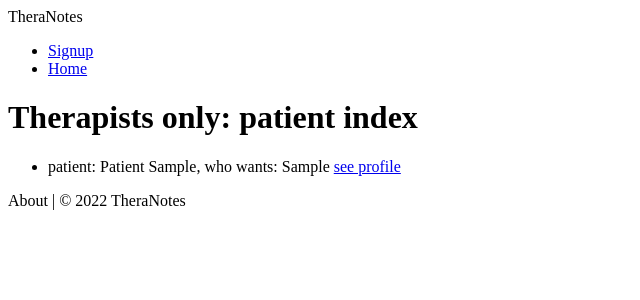
After one commit to pneibaur/TheraNotes, a Django app: page /patients/1 in a window 1280 px wide. The commit adds this page. Shown: the top 300 px of the page, without its empty margins (0-640 px from the left). Run offline with Django 4.2, Linux system fonts and the light colour scheme; tables that the repository leaves empty hold one stand-in row (values such as "Sample post").

Commit message:
completes px/tx profs. adds view pages

```diff
--- a/main_app/forms.py
+++ b/main_app/forms.py
@@ -6,7 +6,7 @@ from django.contrib.auth import forms, get_user_model
 class CustomUserCreationForm(forms.UserCreationForm):
     class Meta:
         model= get_user_model()
-        fields = ('username', 'first_name', 'last_name', 'email',)
+        fields = ('username', 'first_name', 'last_name', 'email', 'interests', 'bio', )
 
 class PatientSignupForm(ModelForm):
     class Meta:
--- a/main_app/models.py
+++ b/main_app/models.py
@@ -1,6 +1,7 @@
-from enum import unique
 from django.db import models
 from django.contrib.auth.models import AbstractUser
+from django.urls import reverse
+
 
 class User(AbstractUser):
     username = models.CharField(max_length=100, unique=True)
@@ -10,24 +11,34 @@ class User(AbstractUser):
     last_name = models.CharField(max_length=50)
     email = models.EmailField(unique=True)
     creation_date = models.DateField(auto_now_add=True)
+    interests = models.TextField(max_length=250, default='None added')
+    bio = models.TextField(max_length=250, default='No bio added')
 
     USERNAME_FIELD = 'email'
-    REQUIRED_FIELDS = []
+    REQUIRED_FIELDS = ['username', 'first_name', 'last_name']
 
     def __str__(self) -> str:
         return f"User full name: {self.first_name} {self.last_name}"
 
 
+class Patient(models.Model):
+    user = models.OneToOneField(
+        User, on_delete=models.CASCADE, primary_key=True)
+    desired_treatment = models.TextField(
+        max_length=250, default="Patient didn't specify...")
+    road_map = models.TextField(max_length=250, default='No current road map')
 
-class Patient(models.Model):
-    user = models.OneToOneField(User, on_delete=models.CASCADE, primary_key=True)
-    desired_treatment = models.TextField(max_length=250)
+    def get_absolute_url(self):
+        return reverse("patient_detail", kwargs={"patient_id": self.user_id})
+
 
     def __str__(self) -> str:
         return f"Patient {self.user.first_name}, who wants: {self.desired_treatment}"
 
+
 class Therapist(models.Model):
-    user = models.OneToOneField(User, on_delete=models.CASCADE, primary_key=True)
+    user = models.OneToOneField(
+        User, on_delete=models.CASCADE, primary_key=True)
     therapy_license = models.CharField(max_length=50)
     treatment_specialty = models.CharField(max_length=100)
     patient = models.ManyToManyField(Patient)
--- a/main_app/templates/base.html
+++ b/main_app/templates/base.html
@@ -9,8 +9,12 @@
 <header>
     <nav>
         <div>TheraNotes</div>
+        {% if user.is_authenticated %}
+        <div>Hello {{user.first_name}}</div>
+        {% endif %}
         <ul>
             <li><a href="{% url 'signup' %}">Signup</a></li>
+            <li><a href="{% url 'home' %}">Home</a></li>
         </ul>
     </nav>
 </header>
--- /dev/null
+++ b/main_app/templates/patient/patient_home.html
@@ -0,0 +1,6 @@
+{% extends 'base.html' %}
+{% block content %}
+
+<h1>Patient home page</h1>
+
+{% endblock content %}
--- /dev/null
+++ b/main_app/templates/profiles/profile_index.html
@@ -0,0 +1,28 @@
+{% extends 'base.html' %}
+{% block content %}
+
+{% if therapists %}
+<h1>Meet our therapists</h1>
+<ul>
+    {% for t in therapists %}
+    <li>{{t}}: <a href="{% url 'therapist_detail' t.user_id %}">meet me</a></li>
+    {% endfor %}
+</ul>
+
+{% elif therapist_patients %}
+<h1>Therapists only: patient index</h1>
+<ul>
+    {% for p in therapist_patients %}
+    <li>patient: {{p}} <a href="{% url 'patient_detail' p.user_id %}">see profile</a></li>
+    {% endfor %}
+</ul>
+{% endif %}
+{% if unassigned_patients %}
+<ul>
+    {% for p in unassigned_patients %}
+    <li>unassigned patient: {{p}}</li>
+    {% endfor %}
+</ul>
+{% endif %}
+
+{% endblock content %}
--- a/main_app/urls.py
+++ b/main_app/urls.py
@@ -10,4 +10,7 @@ urlpatterns = [
     # THERAPISTS
     path("therapists/", views.therapist_index, name='therapist_index'),
     path("therapists/<int:therapist_id>", views.therapist_detail, name='therapist_detail'),
+    # PATIENTS
+    path("patients/<int:therapist_id>", views.patient_index, name='patient_index'),
+    path("patients/<int:patient_id>", views.patient_detail, name='patient_detail'),
 ]
--- a/main_app/views.py
+++ b/main_app/views.py
@@ -19,11 +19,13 @@ def patient_signup(request):
         user_form = CustomUserCreationForm(request.POST)
         patient_form = PatientSignupForm(request.POST)
         if user_form.is_valid() and patient_form.is_valid():
-            user = user_form.save()
+            user = user_form.save(commit=False)
+            user.is_patient = True
+            user.save()
             p = Patient.objects.create(
                 user=user, desired_treatment=patient_form.instance.desired_treatment)
             p.save()
-            return redirect('home')
+            return redirect('patient_detail', patient_id=p.user_id)
         else:
             error_message = 'Invalid Signup - please try again.'
     else:
@@ -43,14 +45,17 @@ def therapist_signup(request):
         user_form = CustomUserCreationForm(request.POST)
         therapist_form = TherapistSignupForm(request.POST)
         if user_form.is_valid() and therapist_form.is_valid():
-            user = user_form.save()
+            user = user_form.save(commit=False)
+            user.is_therapist = True
+            user.save()
+            # set save to commit=False, then flip the boolean for is_therapist!
             t = Therapist.objects.create(
                 user=user,
                 therapy_license=therapist_form.instance.therapy_license,
                 treatment_specialty=therapist_form.instance.treatment_specialty,
             )
             t.save()
-            return redirect('home')
+            return redirect('therapist_detail', therapist_id=t.user_id)
         else:
             error_message = 'Invalid Signup - please try again.'
     else:
@@ -66,8 +71,28 @@ def therapist_signup(request):
 
 def therapist_index(request):
     therapists = Therapist.objects.all()
-    return render(request, 'profiles/therapist_index.html', {'therapists': therapists})
+    return render(request, 'profiles/profile_index.html', {'therapists': therapists})
+
 
 def therapist_detail(request, therapist_id):
     therapist = Therapist.objects.get(user_id=therapist_id)
-    return render(request, 'profiles/therapist_detail.html', {'therapist': therapist})
+    return render(request, 'profiles/profile_detail.html', {'therapist': therapist})
+
+
+def patient_index(request, therapist_id):
+    therapist_patients = Therapist.objects.get(user_id=therapist_id).patient.all()
+    unassigned_patients = Patient.objects.filter(therapist__isnull=True)
+    return render(request, 'profiles/profile_index.html', {'therapist_patients': therapist_patients, 'unassigned_patients': unassigned_patients})
+
+
+def patient_detail(request, patient_id):
+    patient = Patient.objects.get(user_id=patient_id)
+    return render(request, 'profiles/profile_detail.html', {'patient': patient})
+
+
+def patient_home(request, patient_id, therapist_id):
+    pass
+
+
+def assign_patient(request, patient_id, therapist_id):
+    pass
```
Also changed, not shown: main_app/templates/profiles/profile_detail.html (added, +31 -0 lines), main_app/templates/profiles/therapist_detail.html (deleted, +0 -13 lines), main_app/templates/profiles/therapist_index.html (deleted, +0 -11 lines), main_app/migrations/0005_patient_road_map_user_bio_user_interests_and_more.py (added).
